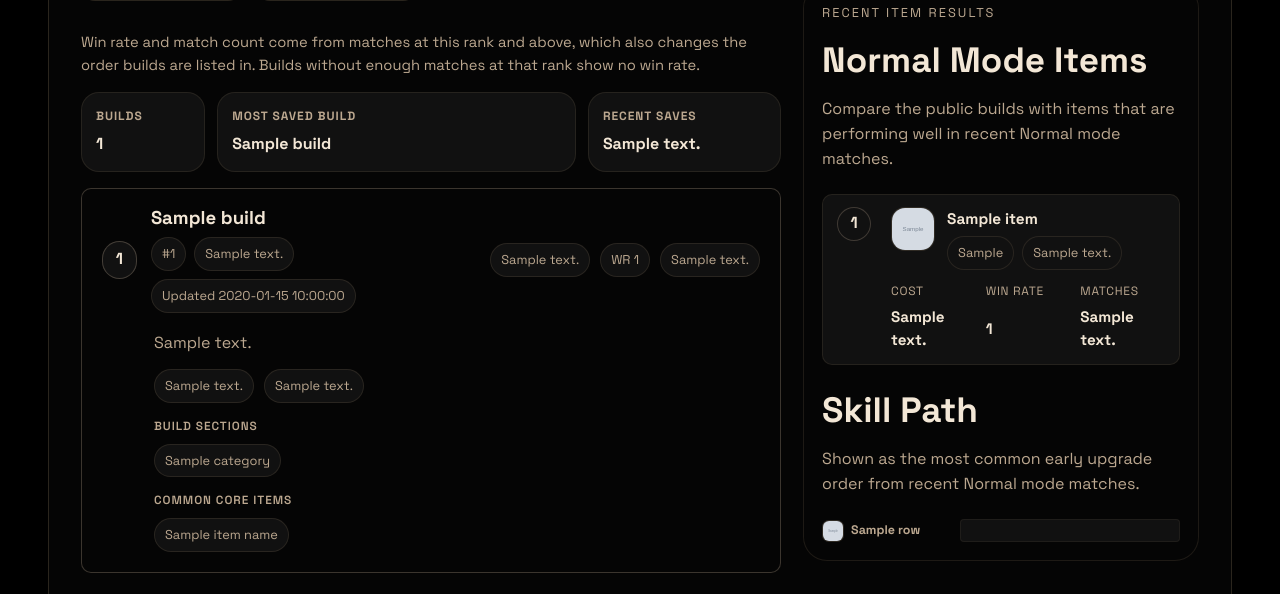
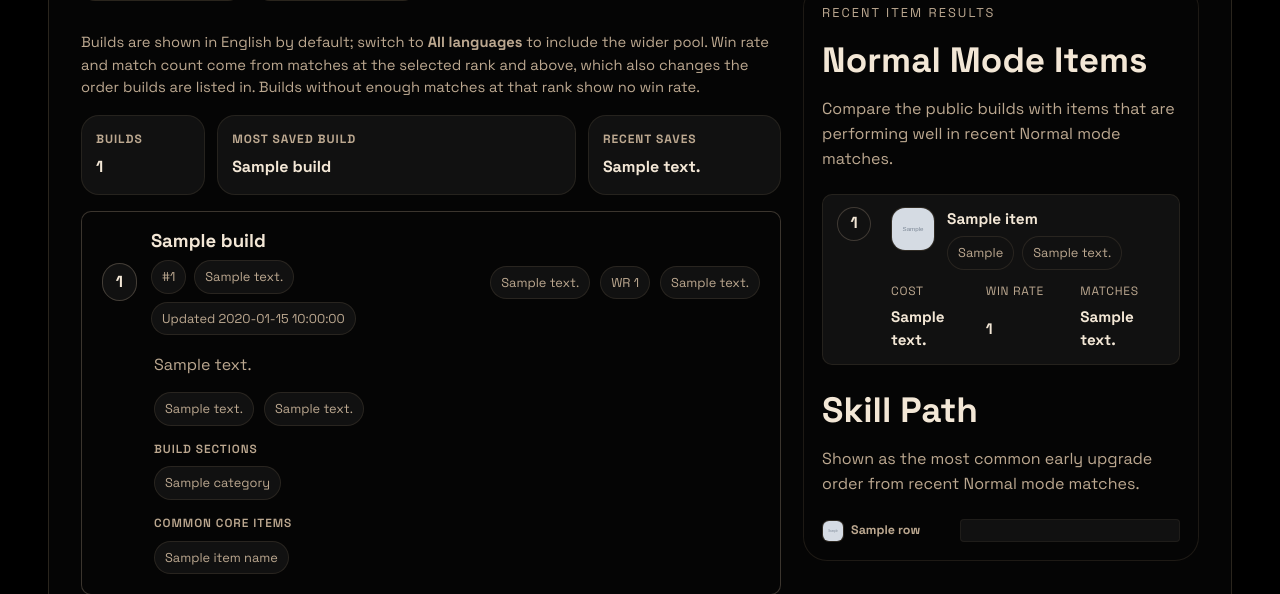
Before and after one commit to vvMaxwell/Deadlock_Tracker, a FastAPI app: template src/deadlock_tracker/web/templates/builds.html in a window 1280 px wide. Shown: the part 1023-1617 px from the top of the page. Run offline with FastAPI, Linux system fonts and the light colour scheme; the template is opened without the code that fills it: most values are stand-ins (such as "Sample title", 1, 10 or a date in 2020); grey boxes marked "Sample" are stand-in pictures.

Commit message:
Default build pages to English
The site is written in English, so English builds are the sensible
default rather than a pool where the top entries are often unreadable.

An absent language parameter now means English; "any" is the explicit
opt out that turns the filter off. Unknown values fall back to English
rather than silently showing everything.

Checked all 38 heroes before changing the default: every one has at
least four English builds, so this never empties a page.

Co-Authored-By: Claude <noreply@anthropic.com>

```diff
--- a/src/deadlock_tracker/web/app.py
+++ b/src/deadlock_tracker/web/app.py
@@ -1839,7 +1839,15 @@ async def hero_builds(
         if parsed_rank_floor in {11, 21, 31, 41, 51, 61, 71, 81, 91, 101, 111}
         else None
     )
-    selected_language = language if language in BUILD_LANGUAGE_VALUES else None
+    # An absent or unusable value means the English default; "any" is the explicit
+    # opt out that turns the language filter off entirely.
+    if language == ANY_BUILD_LANGUAGE:
+        selected_language = ANY_BUILD_LANGUAGE
+    elif language in BUILD_LANGUAGE_VALUES:
+        selected_language = language
+    else:
+        selected_language = DEFAULT_BUILD_LANGUAGE
+    build_language = None if selected_language == ANY_BUILD_LANGUAGE else selected_language
     if parsed_hero_id is None:
         return _html_response(TEMPLATES.TemplateResponse(
             request,
@@ -1906,7 +1914,7 @@ async def hero_builds(
             sort_direction="desc",
             only_latest=True,
             min_unix_timestamp=int(time()) - 90 * 86400,
-            build_language=selected_language,
+            build_language=build_language,
         )
         build_stats = await api.get_hero_build_stats(
             hero_id=hero.hero_id,
@@ -2012,7 +2020,7 @@ async def hero_builds(
             # out of the index the way the other filtered meta pages are.
             meta_robots=(
                 "index,follow"
-                if selected_rank_floor is None and selected_language is None
+                if selected_rank_floor is None and selected_language == DEFAULT_BUILD_LANGUAGE
                 else "noindex,follow"
             ),
             og_image=hero.portrait_url or hero.background_image_url or _public_url(
@@ -2049,7 +2057,8 @@ async def hero_builds(
             rank_options=_rank_floor_options(),
             selected_rank_floor=str(selected_rank_floor) if selected_rank_floor is not None else "",
             language_options=_build_language_options(),
-            selected_language=selected_language or "",
+            selected_language=selected_language,
+            any_language_value=ANY_BUILD_LANGUAGE,
             build_filter_action=_url_path(canonical_url),
             current_mode_name="Normal",
             current_mode_description="Public builds paired with recent Normal mode item results and ability-order data.",
@@ -4212,12 +4221,18 @@ def _build_rank_distribution_summary_views(
     ]
 
 
+# Build pages default to English because the site itself is English; readers who
+# want the wider pool opt in with ?language=any. Absent means default, not "all".
+DEFAULT_BUILD_LANGUAGE = "English"
+ANY_BUILD_LANGUAGE = "any"
+
+
 def _build_language_options() -> list[FilterOptionView]:
     """Languages the /v1/builds endpoint accepts, in rough order of how many
     public Deadlock builds are written in each."""
     return [
-        FilterOptionView(value="", label="Any language"),
         FilterOptionView(value="English", label="English"),
+        FilterOptionView(value=ANY_BUILD_LANGUAGE, label="All languages"),
         FilterOptionView(value="ChineseSimplified", label="Chinese (Simplified)"),
         FilterOptionView(value="Russian", label="Russian"),
         FilterOptionView(value="SpanishSpain", label="Spanish (Spain)"),
@@ -4239,7 +4254,9 @@ def _build_language_options() -> list[FilterOptionView]:
 
 
 BUILD_LANGUAGE_VALUES = frozenset(
-    option.value for option in _build_language_options() if option.value
+    option.value
+    for option in _build_language_options()
+    if option.value and option.value != ANY_BUILD_LANGUAGE
 )
 
 
--- a/src/deadlock_tracker/web/templates/builds.html
+++ b/src/deadlock_tracker/web/templates/builds.html
@@ -90,8 +90,9 @@
                 <button class="meta-filter-submit" type="submit">Apply</button>
             </form>
             <p class="meta-filter-note">
-                Win rate and match count come from matches at this rank and above, which also changes the order
-                builds are listed in. Builds without enough matches at that rank show no win rate.
+                Builds are shown in English by default; switch to <strong>All languages</strong> to include the
+                wider pool. Win rate and match count come from matches at the selected rank and above, which also
+                changes the order builds are listed in. Builds without enough matches at that rank show no win rate.
             </p>
 
             <div class="normal-build-overview">
@@ -169,10 +170,10 @@
             </div>
 
             {% if not build_cards and not error_message %}
-            {% if selected_language %}
+            {% if selected_language != any_language_value %}
             <p class="empty-state">
                 No public {{ selected_hero_name }} builds are written in that language.
-                <a class="text-link" href="{{ build_filter_action }}{% if selected_rank_floor %}?rank_floor={{ selected_rank_floor }}{% endif %}">Show every language</a>.
+                <a class="text-link" href="{{ build_filter_action }}?language={{ any_language_value }}{% if selected_rank_floor %}&amp;rank_floor={{ selected_rank_floor }}{% endif %}">Show all languages</a>.
             </p>
             {% else %}
             <p class="empty-state">No public Normal mode builds are available for {{ selected_hero_name }} yet.</p>
```
Also changed, not shown: tests/test_web_launch_smoke.py (+31 -3 lines).
